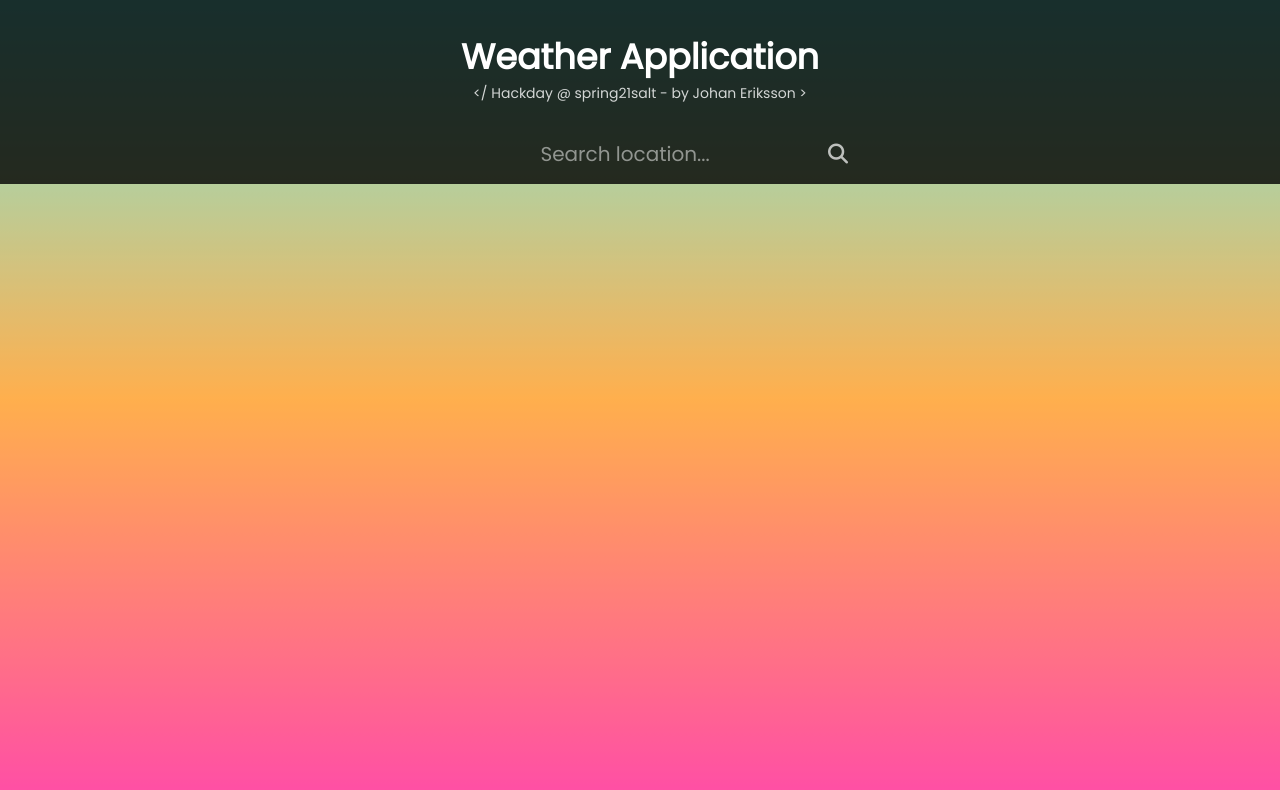
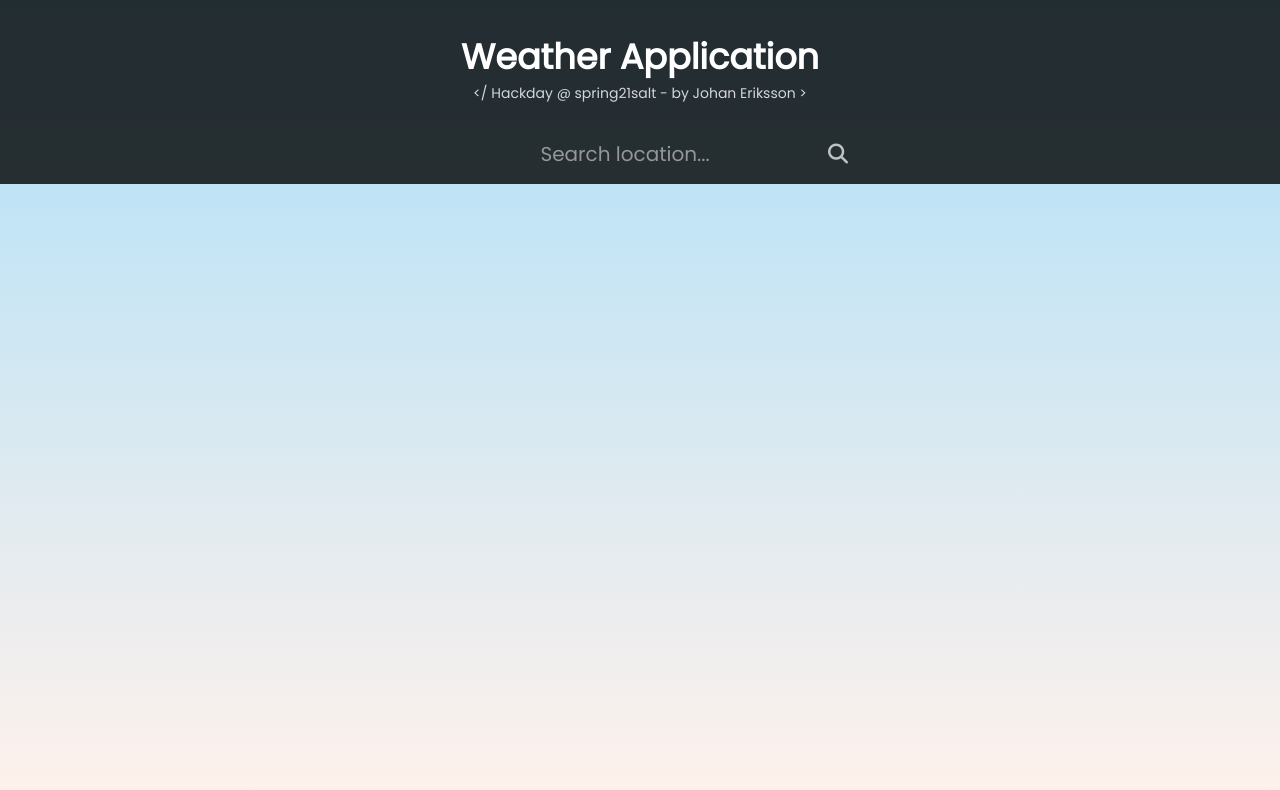
Before and after one commit to KrizpCode/spring21salt-hackday-weatherApp, a React (Create React App) app in the folder client/: page / in a window 1280 px wide. Shown: the top 790 px of the page. Built offline with nearby package versions, Linux system fonts and the light colour scheme.

Commit message:
Fixed background and tweaked focusing

```diff
--- a/client/src/components/CardNav/CardNav.css
+++ b/client/src/components/CardNav/CardNav.css
@@ -25,9 +25,6 @@
   border-bottom: solid 2px #FFF;
   margin-bottom: -2px;
   outline: none;
-  outline-style: solid;
-  outline-width: 1px;
-  outline-color: rgba(255, 255, 255, 0.4);
 }
 
 .item--active {
--- a/client/src/components/Searchbar/Searchbar.css
+++ b/client/src/components/Searchbar/Searchbar.css
@@ -50,7 +50,4 @@
 .weather-app__search-button:focus {
   opacity: 1;
   outline: none;
-  outline-style: solid;
-  outline-width: 1px;
-  outline-color: rgba(255, 255, 255, 0.4);
 }
--- a/client/src/index.css
+++ b/client/src/index.css
@@ -8,11 +8,6 @@
 }
 
 body {
-  background: linear-gradient(180deg, #40e0d0, #ff8c00, #ff0080);
   background-attachment: fixed;
+  background-image: linear-gradient(to top, #fff1eb 0%, #ace0f9 100%);
 }
-
-main {
-  background: rgba(255, 255, 255, 0.3);
-  height: 100vh;
-}
```
